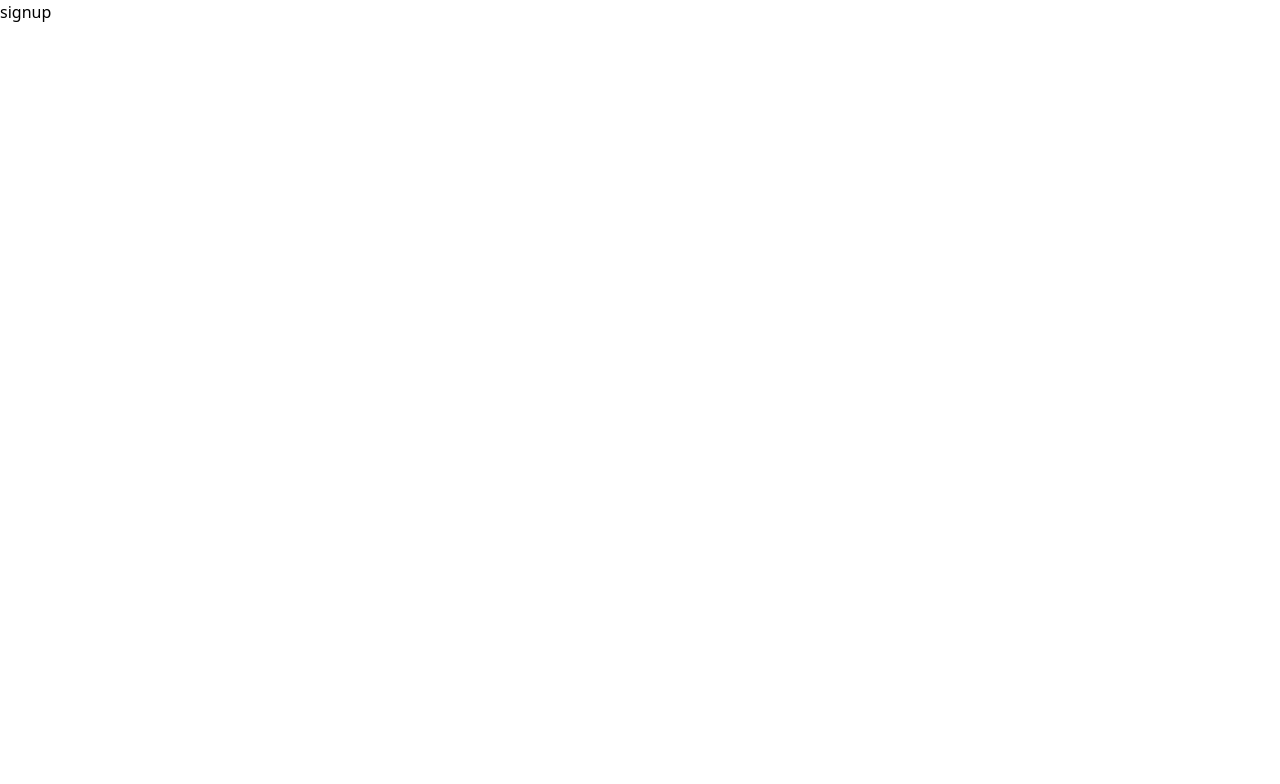
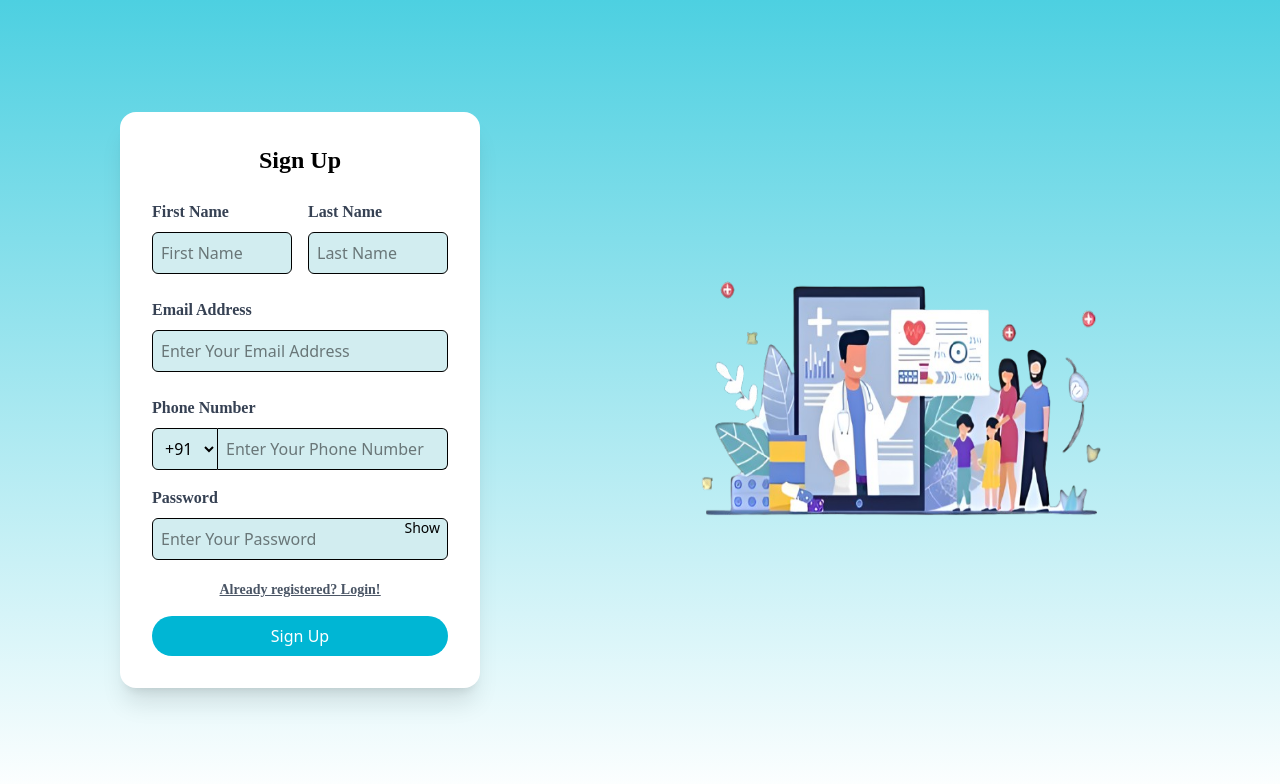
Before and after one commit to beprodeep4718/pharmacy, a React (Vite) app in the folder client/: page /sign-up in a window 1280 px wide. Shown: the top 784 px of the page. Built offline with nearby package versions, Linux system fonts and the light colour scheme.

Commit message:
login and signup added

```diff
--- a/client/src/App.jsx
+++ b/client/src/App.jsx
@@ -6,6 +6,7 @@ import Services from './components/Services';
 import PharmacyStore from './components/MedicalStore/PharmacyStore';
 import MedicineAlarm from './components/MedicineAlarm';
 import Advantages from './components/Advantages';
+import Signin from './components/Signin';
 import Signup from './components/Signup';
 
 const App = () => {
@@ -23,7 +24,8 @@ const App = () => {
           </>
         } />
 
-        <Route path="/Sign-up" element={<Signup/>} />
+        <Route path="/sign-in" element={<Signin/>} />
+        <Route path="/sign-up" element={<Signup/>} />
         <Route path="/pharmacy-store" element={<PharmacyStore />} />
         <Route path="/medicine-alarm" element={<MedicineAlarm />} />
       </Routes>
--- a/client/src/components/Navbar.jsx
+++ b/client/src/components/Navbar.jsx
@@ -5,7 +5,7 @@ const Navbar = () => {
     <>
     <nav className=" bg-gradient-to-r from-blue-900 to-blue-500 absolute top-0 left-0 w-full p-4 flex justify-between items-center bg-transparent text-white">
     <h1 className="text-2xl font-bold">My Website</h1>
-    <Link to ="sign-up"  className="px-4 py-2 bg-white text-blue-600 font-semibold rounded-lg shadow-md hover:bg-gray-200">Sign Up</Link>
+    <Link to ="sign-in"  className="px-4 py-2 bg-white text-blue-600 font-semibold rounded-lg shadow-md hover:bg-gray-200">Sign in</Link>
     </nav>
 
 
--- /dev/null
+++ b/client/src/components/Signin.jsx
@@ -0,0 +1,106 @@
+import React, { useState } from 'react';
+import { Link } from 'react-router-dom';
+
+const Signin = () => {
+  const [showPassword, setShowPassword] = useState(false);
+  const [email, setEmail] = useState('');
+  const [password, setPassword] = useState('');
+  const [message, setMessage] = useState('');
+
+  const togglePasswordVisibility = () => {
+    setShowPassword((prev) => !prev);
+  };
+
+  const handleSubmit = async (e) => {
+    e.preventDefault();
+
+    try {
+      const response = await fetch('http://localhost:5000/user/login', {
+        method: 'POST',
+        headers: {
+          'Content-Type': 'application/json',
+        },
+        credentials: 'include',
+        body: JSON.stringify({ email, password }),
+      });
+
+      const data = await response.json();
+      if (response.ok) {
+        setMessage('Signin successful!');
+      } else {
+        setMessage(data.error || 'Signin failed');
+      }
+    } catch (error) {
+      console.error('Error:', error);
+      setMessage('An error occurred. Please try again.');
+    }
+  };
+
+  return (
+    <div className="flex h-screen bg-[linear-gradient(to_bottom,#4DD0E1,#FFFFFF)]">
+      {/* Left Side - Form */}
+      <div className="w-1/2 flex items-center justify-center">
+        <div className="bg-white p-8 rounded-2xl shadow-xl w-90">
+          <h2 className="text-2xl font-bold text-center mb-6 monda">Welcome Back</h2>
+          <h3 className="text-xl font-bold text-center mb-6 maven-pro">Sign in with email</h3>
+          <form className="space-y-4" onSubmit={handleSubmit}>
+            <div>
+              <label className="block text-gray-700 maven-pro font-bold mb-2">Email Address</label>
+              <input
+                type="email"
+                value={email}
+                onChange={(e) => setEmail(e.target.value)}
+                className="w-full p-2 border rounded-md bg-[#D2EDF0] focus:outline-none focus:ring-2 focus:ring-blue-400 mb-2"
+                placeholder="Enter Your email address"
+                required
+              />
+            </div>
+            <div className="relative">
+              <label className="block text-gray-700 mb-2 maven-pro font-bold">Password</label>
+              <input
+                type={showPassword ? 'text' : 'password'}
+                value={password}
+                onChange={(e) => setPassword(e.target.value)}
+                className="w-full p-2 border rounded-md focus:outline-none focus:ring-2 focus:ring-blue-400 bg-[#D2EDF0] mb-1"
+                placeholder="Enter Your Password"
+                required
+              />
+              <button
+                type="button"
+                className="absolute right-2 top-8 text-sm text-black hover:underline"
+                onClick={togglePasswordVisibility}
+              >
+                {showPassword ? 'Hide' : 'Show'}
+              </button>
+            </div>
+
+            <div className="text-center text-sm text-gray-600 mb-4 underline maven-pro">
+              New user? <Link to="/sign-up" className="underline maven-pro">Signup!</Link>
+            </div>
+
+            <button
+              type="submit"
+              className="w-full bg-[#00B6D4] text-white p-2 rounded-3xl hover:bg-blue-400 transition"
+            >
+              Sign In
+            </button>
+          </form>
+
+          {/* Display success or error message */}
+          {message && (
+            <div className="text-center mt-4 text-sm text-red-500">
+              {message}
+            </div>
+          )}
+        </div>
+      </div>
+
+      {/* Right Side - Image */}
+      <div className="flex w-1/2 justify-center items-center mr-20">
+        <img className="w-3/4 h-80" src="/assets/login.png" alt="Login Illustration" />
+      </div>
+    </div>
+  );
+};
+
+export default Signin;
--- a/client/src/components/Signup.jsx
+++ b/client/src/components/Signup.jsx
@@ -1,11 +1,167 @@
-import React from 'react'
+import React, { useState } from 'react';
+import { Link } from 'react-router-dom';
+const Signup = () => {
+  const [showPassword, setShowPassword] = useState(false);
+  const [formData, setFormData] = useState({
+    firstname: '',
+    lastname: '',
+    email: '',
+    phone: '',
+    countryCode: '+91',
+    password: ''
+  });
+  const [message, setMessage] = useState('');
 
-const Signup = () => {
+  const togglePasswordVisibility = () => {
+    setShowPassword((prev) => !prev);
+  };
+
+  const handleChange = (e) => {
+    const { name, value } = e.target;
+    setFormData({ ...formData, [name]: value });
+  };
+
+  const handleSubmit = async (e) => {
+    e.preventDefault();
+
+    try {
+      const response = await fetch('http://localhost:5000/user/register', {
+        method: 'POST',
+        headers: {
+          'Content-Type': 'application/json',
+        },
+        body: JSON.stringify({
+          fullname: { firstname: formData.firstname, lastname: formData.lastname },
+          email: formData.email,
+          password: formData.password,
+          phone: `${formData.countryCode}${formData.phone}`,
+        }),
+      });
+
+      const data = await response.json();
+      if (response.ok) {
+        setMessage(data.message);
+      } else {
+        setMessage(data.error || 'Registration failed');
+      }
+    } catch (error) {
+      console.error('Error:', error);
+      setMessage('An error occurred. Please try again.');
+    }
+  };
+
   return (
-    <div>
-      signup
+    <div className="flex h-screen bg-[linear-gradient(to_bottom,#4DD0E1,#FFFFFF)]">
+      <div className="w-1/2 flex items-center justify-center">
+        <div className="bg-white p-8 rounded-2xl shadow-xl w-90">
+          <h2 className="text-2xl font-bold text-center mb-6 monda">Sign Up</h2>
+
+          <form className="space-y-4" onSubmit={handleSubmit}>
+            <div className="flex space-x-4">
+              <div className="w-1/2">
+                <label className="block text-gray-700 maven-pro font-bold mb-2">First Name</label>
+                <input
+                  type="text"
+                  name="firstname"
+                  value={formData.firstname}
+                  onChange={handleChange}
+                  className="w-full p-2 border rounded-md bg-[#D2EDF0] focus:outline-none focus:ring-2 focus:ring-blue-400 mb-2"
+                  placeholder="First Name"
+                  required
+                />
+              </div>
+              <div className="w-1/2">
+                <label className="block text-gray-700 maven-pro font-bold mb-2">Last Name</label>
+                <input
+                  type="text"
+                  name="lastname"
+                  value={formData.lastname}
+                  onChange={handleChange}
+                  className="w-full p-2 border rounded-md bg-[#D2EDF0] focus:outline-none focus:ring-2 focus:ring-blue-400 mb-2"
+                  placeholder="Last Name"
+                  required
+                />
+              </div>
+            </div>
+
+            <div>
+              <label className="block text-gray-700 maven-pro font-bold mb-2">Email Address</label>
+              <input
+                type="email"
+                name="email"
+                value={formData.email}
+                onChange={handleChange}
+                className="w-full p-2 border rounded-md bg-[#D2EDF0] focus:outline-none focus:ring-2 focus:ring-blue-400 mb-2"
+                placeholder="Enter Your Email Address"
+                required
+              />
+            </div>
+
+            <div>
+              <label className="block text-gray-700 maven-pro font-bold mb-2">Phone Number</label>
+              <div className="flex">
+                <select
+                  name="countryCode"
+                  value={formData.countryCode}
+                  onChange={handleChange}
+                  className="p-2 border rounded-l-md bg-[#D2EDF0] focus:outline-none focus:ring-2 focus:ring-blue-400"
+                >
+                  <option value="+91">+91</option>
+                  <option value="+1">+1</option>
+                  <option value="+44">+44</option>
+                  <option value="+61">+61</option>
+                </select>
+                <input
+                  type="tel"
+                  name="phone"
+                  value={formData.phone}
+                  onChange={handleChange}
+                  className="w-full p-2 border-t border-b border-r rounded-r-md bg-[#D2EDF0] focus:outline-none focus:ring-2 focus:ring-blue-400"
+                  placeholder="Enter Your Phone Number"
+                  required
+                />
+              </div>
+            </div>
+
+            <div className="relative">
+              <label className="block text-gray-700 mb-2 maven-pro font-bold">Password</label>
+              <input
+                type={showPassword ? 'text' : 'password'}
+                name="password"
+                value={formData.password}
+                onChange={handleChange}
+                className="w-full p-2 border rounded-md focus:outline-none focus:ring-2 focus:ring-blue-400 bg-[#D2EDF0] mb-1"
+                placeholder="Enter Your Password"
+                required
+              />
+              <button
+                type="button"
+                className="absolute right-2 top-8 text-sm text-black hover:underline"
+                onClick={togglePasswordVisibility}
+              >
+                {showPassword ? 'Hide' : 'Show'}
+              </button>
+            </div>
+            <div className="text-center text-sm text-gray-600 mb-4 underline maven-pro">
+              Already registered? <Link to="/sign-in" className="underline maven-pro">Login!</Link>
+            </div>
+            <button
+              type="submit"
+              className="w-full bg-[#00B6D4] text-white p-2 rounded-3xl hover:bg-blue-400 transition"
+            >
+              Sign Up
+            </button>
+          </form>
+
+          {message && <p className="text-center text-red-500 mt-4">{message}</p>}
+        </div>
+      </div>
+
+      <div className="flex w-1/2 justify-center items-center mr-20">
+        <img className='w-3/4 h-80' src="/assets/login.png" alt="" />
+      </div>
     </div>
-  )
-}
+  );
+};
 
-export default Signup
+export default Signup;
```
Also changed, not shown: client/public/assets/login.png (added).
